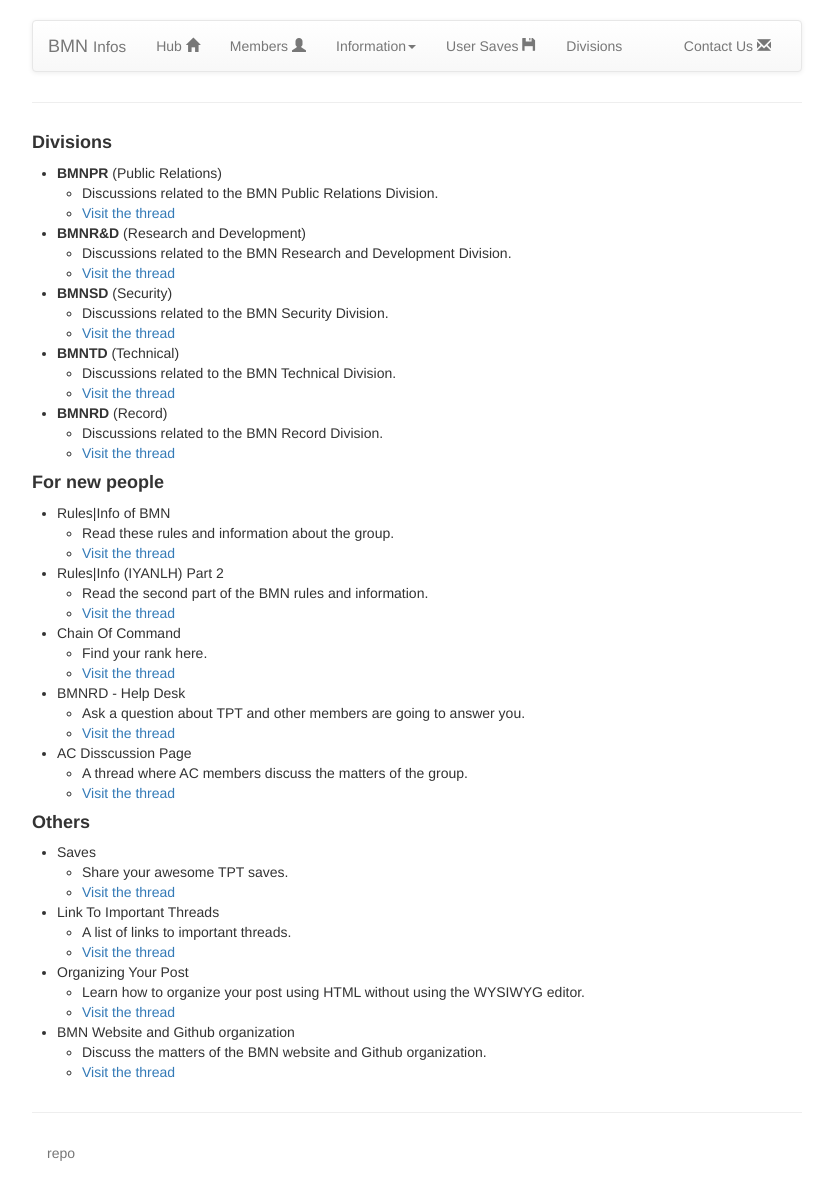
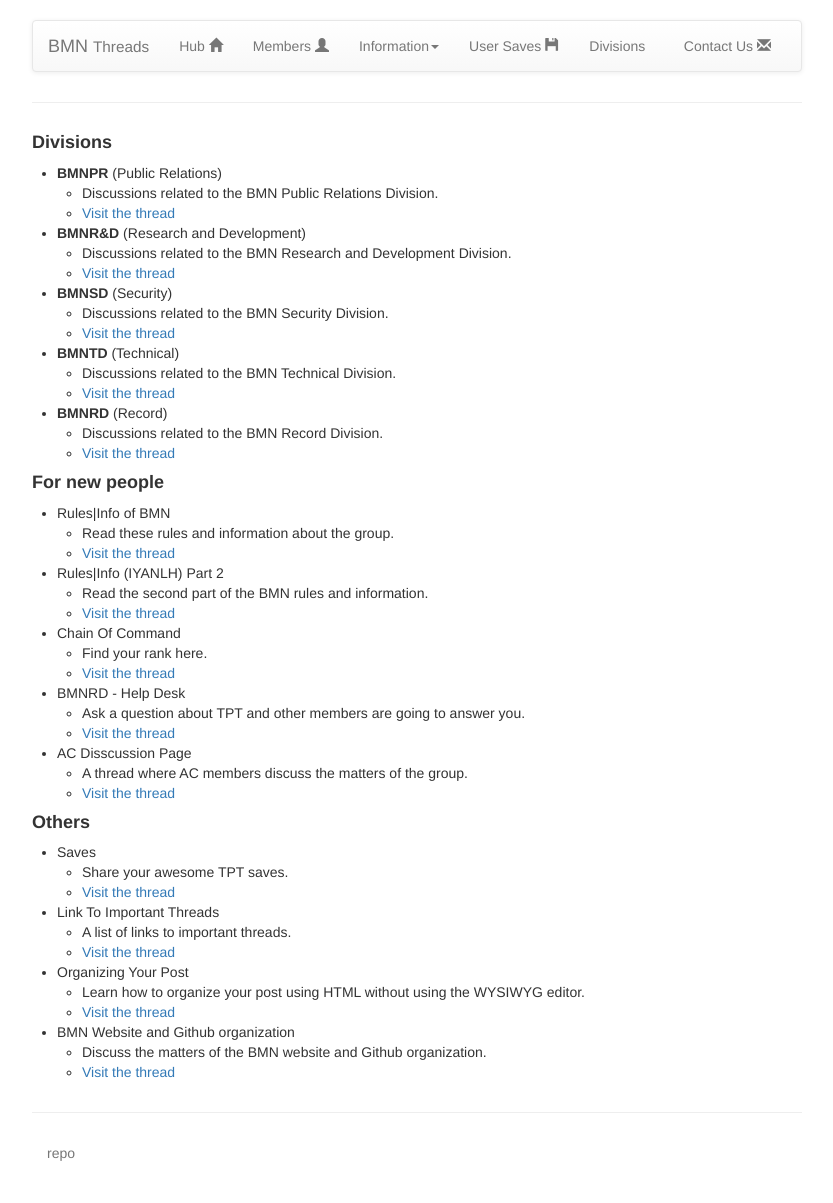
Before and after one commit to io4/Brilliant-Minds.github.io, a Jekyll site: the page built from Threads.html, in a window 1280 px wide. Shown: the whole page, without its empty margins (223-1056 px from the left). Built offline with Jekyll 4.4.1, drawn with Linux system fonts in a browser that asks for light colours.

Commit message:
Update Threads.html

```diff
--- a/Threads.html
+++ b/Threads.html
@@ -1,7 +1,7 @@
 ---
 layout: default
-title: Infos
-html: infos.html
+title: Threads
+html: Threads.html
 previous: ranks.html
 next: divisions.html
 ---
```
